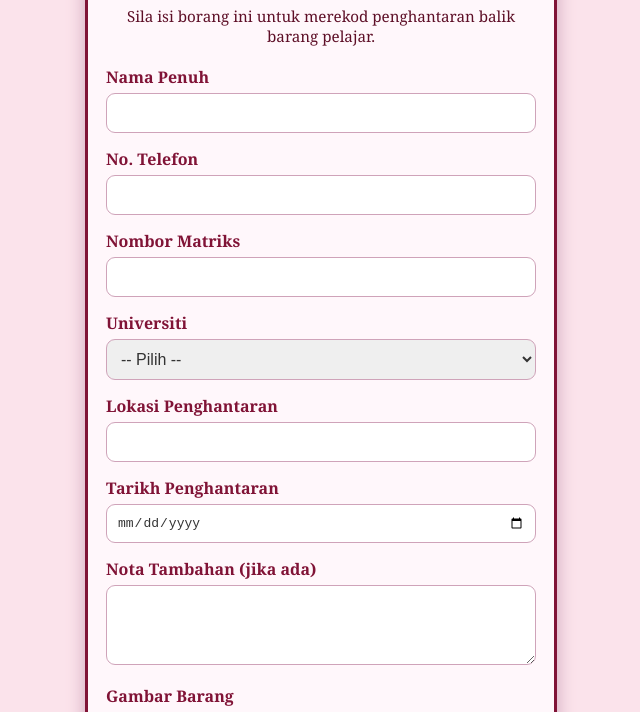
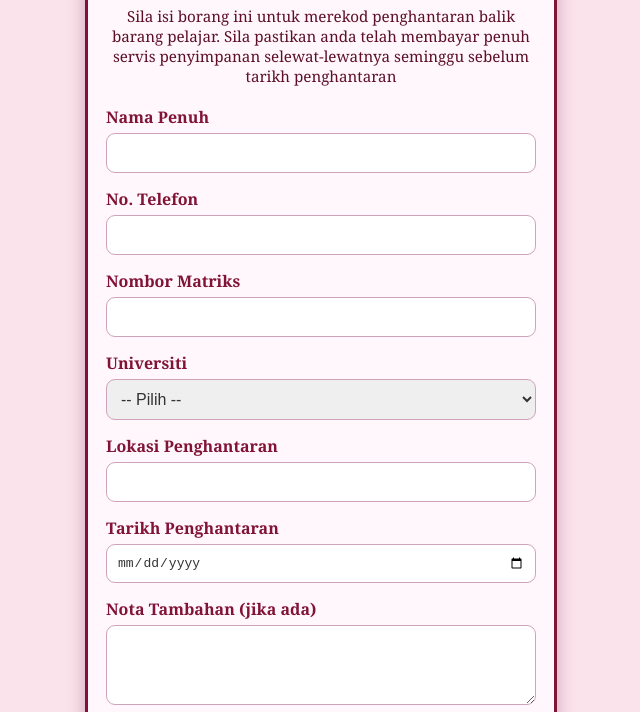
Before and after one commit to nurulatikah136-eng/Pengurus-Data-Barang-Pelajar, a plain HTML site: page index.html in a window 1280 px wide. Shown: the part 194-906 px from the top of the page, without its empty margins (319-959 px from the left). Drawn offline with Linux system fonts and the light colour scheme.

Commit message:
Update index.html

```diff
--- a/index.html
+++ b/index.html
@@ -248,7 +248,7 @@
     <div class="container">
         <div class="header">
             <h1>Borang Penghantaran Balik Barang</h1>
-            <p>Sila isi borang ini untuk merekod penghantaran balik barang pelajar.</p>
+            <p>Sila isi borang ini untuk merekod penghantaran balik barang pelajar. Sila pastikan anda telah membayar penuh servis penyimpanan selewat-lewatnya seminggu sebelum tarikh penghantaran</p>
         </div>
 
         <form id="returnForm">
```
